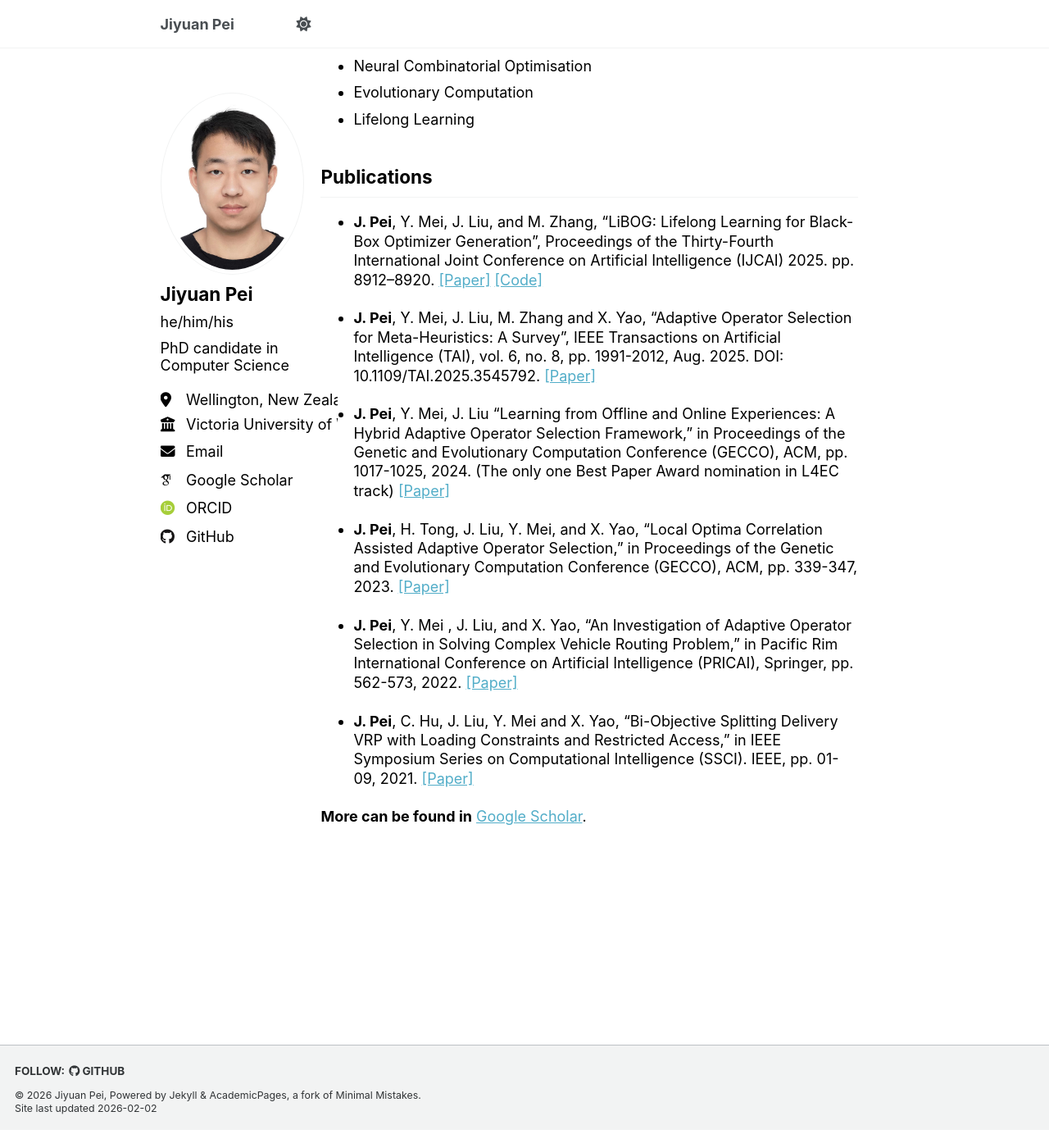
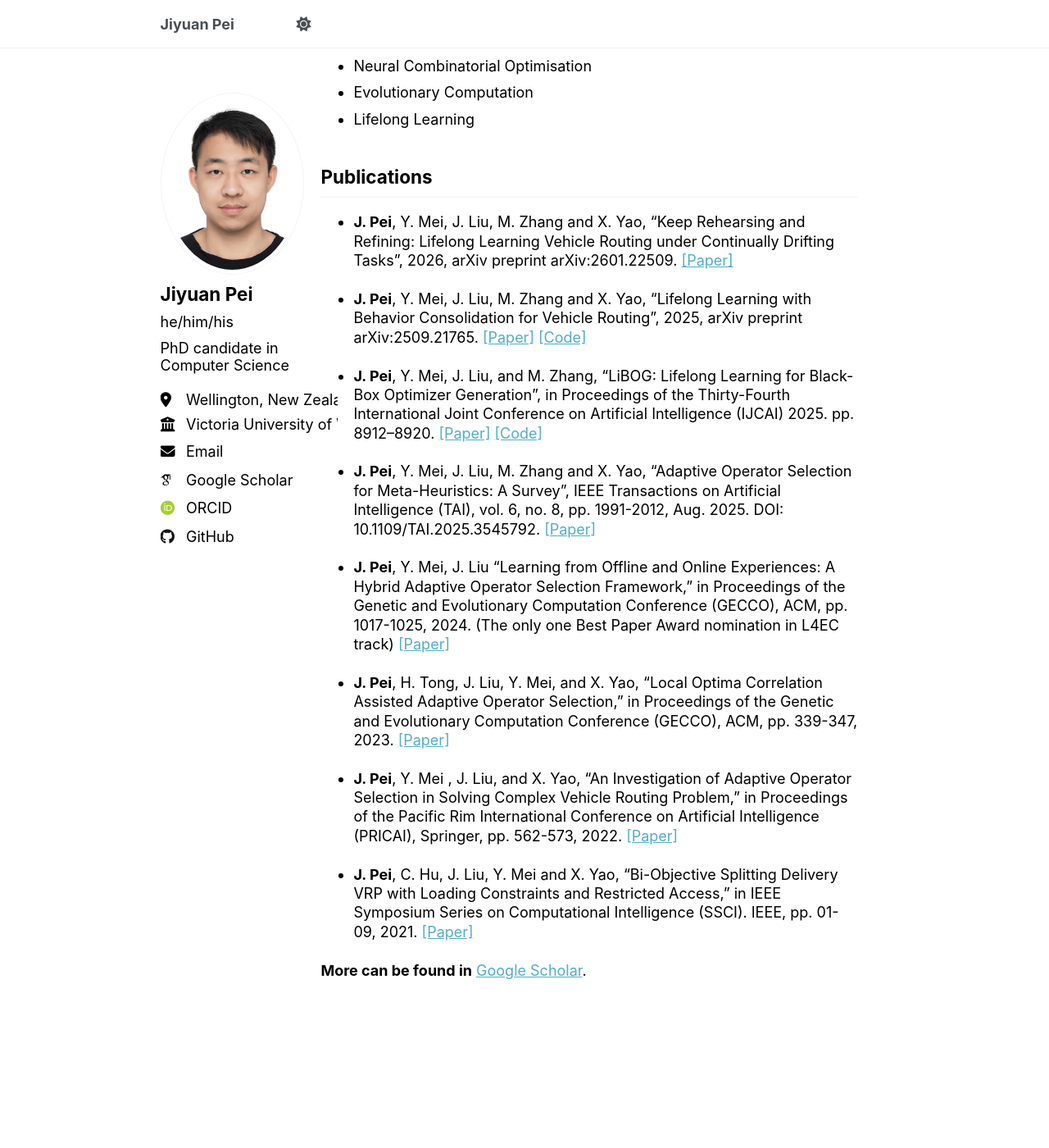
Before and after one commit to PeiJY/PeiJY.github.io, a Jekyll site: the page built from _pages/about.md, in a window 1280 px wide and 1400 px high, scrolled down 376 px. Shown: the whole window at 82% size. Built offline with Jekyll 4.4.1, drawn with Linux system fonts in a browser that asks for light colours; some web fonts are replaced; a script that is not in the unit is left out; before the commit the page ends 1754 px from its top, so only the background shows below that.

Commit message:
add paper

```diff
--- a/_pages/about.md
+++ b/_pages/about.md
@@ -20,7 +20,12 @@ I'm currently a PhD candidate in Data Science and Artificial Intelligence & Scho
 
 ## Publications
 
-* **J. Pei**, Y. Mei, J. Liu, and M. Zhang, "LiBOG: Lifelong Learning for Black-Box Optimizer Generation", Proceedings of the Thirty-Fourth International Joint Conference on Artificial Intelligence (IJCAI) 2025. pp. 8912--8920. [[Paper]](https://www.ijcai.org/proceedings/2025/991) [[Code]](https://github.com/PeiJY/LiBOG)
+
+* **J. Pei**, Y. Mei, J. Liu, M. Zhang and X. Yao, "Keep Rehearsing and Refining: Lifelong Learning Vehicle Routing under Continually Drifting Tasks", 2026, arXiv preprint arXiv:2601.22509. [[Paper]](https://arxiv.org/abs/2601.22509)
+
+* **J. Pei**, Y. Mei, J. Liu, M. Zhang and X. Yao, "Lifelong Learning with Behavior Consolidation for Vehicle Routing", 2025, arXiv preprint arXiv:2509.21765. [[Paper]](https://arxiv.org/abs/2509.21765) [[Code]](https://github.com/PeiJY/LLR-BC)
+
+* **J. Pei**, Y. Mei, J. Liu, and M. Zhang, "LiBOG: Lifelong Learning for Black-Box Optimizer Generation", in Proceedings of the Thirty-Fourth International Joint Conference on Artificial Intelligence (IJCAI) 2025. pp. 8912--8920. [[Paper]](https://www.ijcai.org/proceedings/2025/991) [[Code]](https://github.com/PeiJY/LiBOG)
 
 * **J. Pei**, Y. Mei, J. Liu, M. Zhang and X. Yao, "Adaptive Operator Selection for Meta-Heuristics: A Survey", IEEE Transactions on Artificial Intelligence (TAI), vol. 6, no. 8, pp. 1991-2012, Aug. 2025. DOI: 10.1109/TAI.2025.3545792. [[Paper]](https://ieeexplore.ieee.org/abstract/document/10904096)
 
@@ -28,7 +33,7 @@ I'm currently a PhD candidate in Data Science and Artificial Intelligence & Scho
 
 * **J. Pei**, H. Tong, J. Liu, Y. Mei, and X. Yao, "Local Optima Correlation Assisted Adaptive Operator Selection," in Proceedings of the Genetic and Evolutionary Computation Conference (GECCO), ACM, pp. 339-347, 2023. [[Paper]](https://dl.acm.org/doi/abs/10.1145/3583131.3590399)
 
-* **J. Pei**, Y. Mei , J. Liu, and X. Yao, “An Investigation of Adaptive Operator Selection in Solving Complex Vehicle Routing Problem," in Pacific Rim International Conference on Artificial Intelligence (PRICAI), Springer, pp. 562-573, 2022. [[Paper]](https://doi.org/10.1007/978-3-031-20862-1_41)
+* **J. Pei**, Y. Mei , J. Liu, and X. Yao, “An Investigation of Adaptive Operator Selection in Solving Complex Vehicle Routing Problem," in Proceedings of the Pacific Rim International Conference on Artificial Intelligence (PRICAI), Springer, pp. 562-573, 2022. [[Paper]](https://doi.org/10.1007/978-3-031-20862-1_41)
 
 * **J. Pei**, C. Hu, J. Liu, Y. Mei and X. Yao, “Bi-Objective Splitting Delivery VRP with Loading Constraints and Restricted Access,” in IEEE Symposium Series on Computational Intelligence (SSCI). IEEE, pp. 01-09, 2021. [[Paper]](https://doi.org/10.1109/SSCI50451.2021.9659967)
 
```
